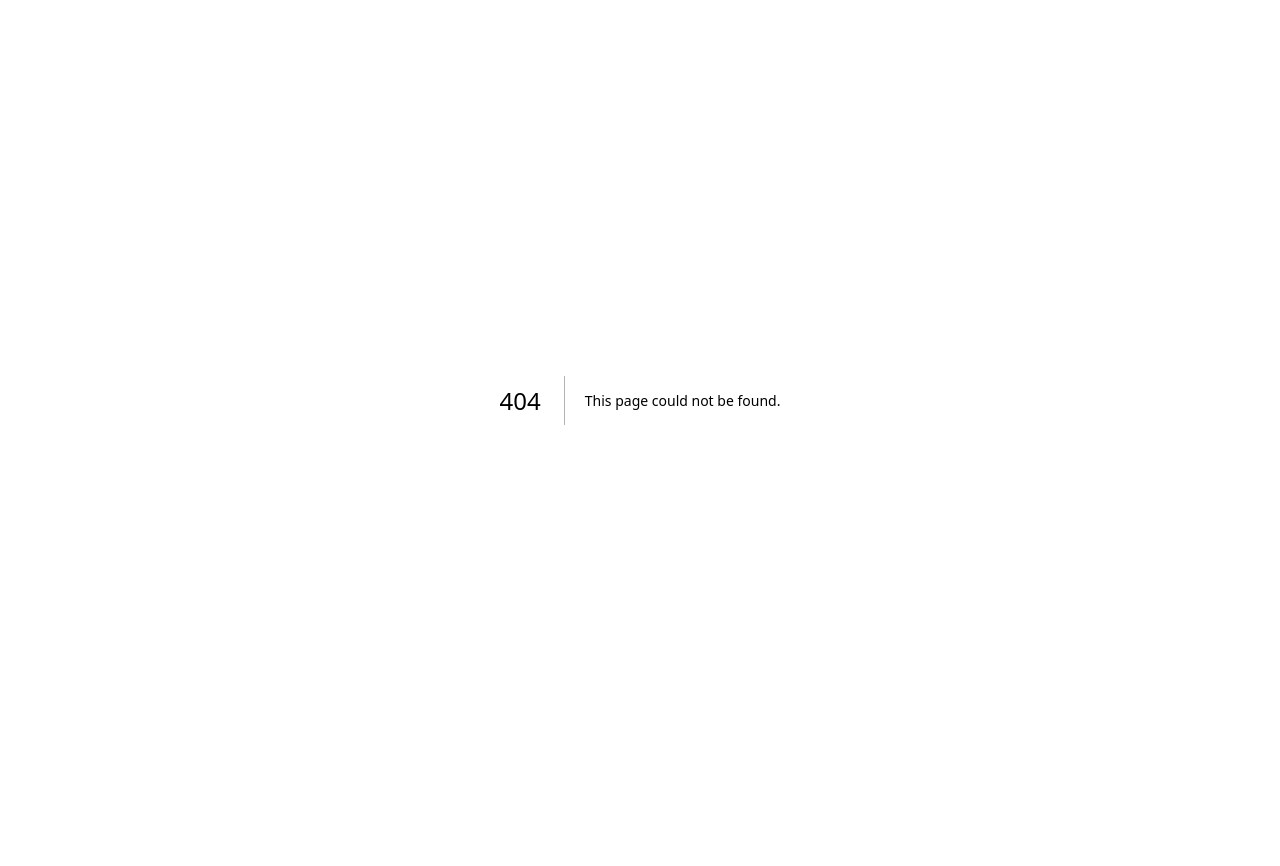
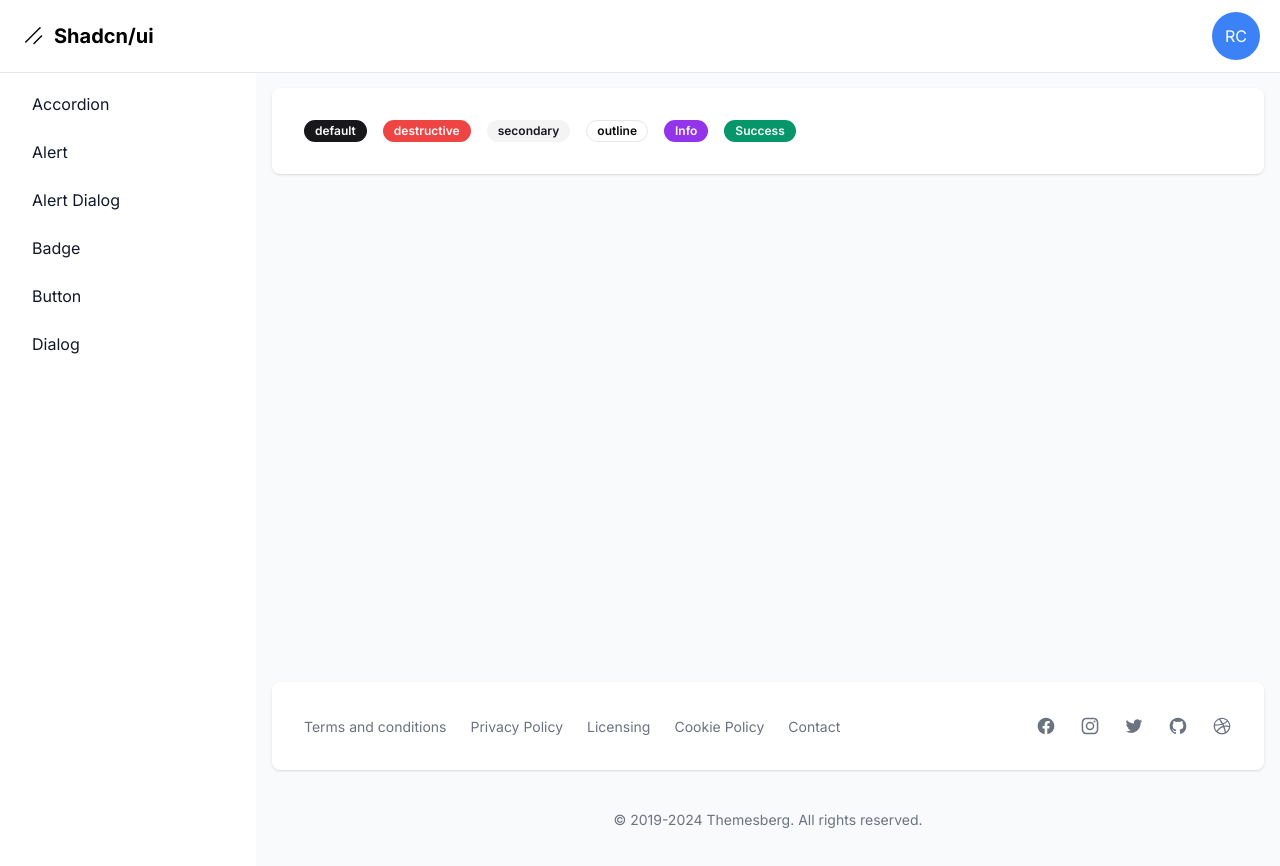
Before and after one commit to CMRicardo/shadcn-dashboard, a Next.js app: page /dashboard/badge in a window 1280 px wide. Before the commit this address had no page. Shown: the top 866 px of the page. Before the commit the page ends 800 px from the top, so only its background shows below. Built offline with nearby package versions, Linux system fonts and the light colour scheme.

Commit message:
Add badge component

```diff
--- /dev/null
+++ b/app/dashboard/badge/page.tsx
@@ -0,0 +1,18 @@
+import { Badge } from "@/components/ui/badge";
+
+export default function Page() {
+  return (
+    <div className="flex flex-wrap gap-4">
+      <Badge>default</Badge>
+      <Badge variant={"destructive"}>destructive</Badge>
+      <Badge variant={"secondary"}>secondary</Badge>
+      <Badge variant={"outline"}>outline</Badge>
+      <Badge capitalize variant={"info"}>
+        info
+      </Badge>
+      <Badge capitalize variant={"success"}>
+        success
+      </Badge>
+    </div>
+  );
+}
--- a/app/dashboard/layout.tsx
+++ b/app/dashboard/layout.tsx
@@ -9,7 +9,8 @@
   { name: "button", href: "button" },
   { name: "Alert Dialog", href: "alert-dialog" },
   { name: "dialog", href: "dialog" },
-];
+  { name: "badge", href: "badge" },
+].sort((a, b) => a.name.localeCompare(b.name));
 
 export default function DashboardLayout({
   children,
--- a/components/ui/alert.tsx
+++ b/components/ui/alert.tsx
@@ -12,7 +12,7 @@
         destructive:
           "border-destructive/50 text-destructive dark:border-destructive [&>svg]:text-destructive",
         success:
-          " border-emerald-500/50 text-emerald-500 dark: border-emerald-500 [&>svg]:text-emerald-500",
+          "border-emerald-500/50 text-emerald-500 dark: border-emerald-500 [&>svg]:text-emerald-500",
       },
     },
     defaultVariants: {
--- /dev/null
+++ b/components/ui/badge.tsx
@@ -0,0 +1,55 @@
+import * as React from "react";
+import { cva, type VariantProps } from "class-variance-authority";
+
+import { cn } from "@/lib/utils";
+
+const badgeVariants = cva(
+  "inline-flex items-center rounded-full border px-2.5 py-0.5 text-xs font-semibold transition-colors focus:outline-none focus:ring-2 focus:ring-ring focus:ring-offset-2",
+  {
+    variants: {
+      variant: {
+        default:
+          "border-transparent bg-primary text-primary-foreground hover:bg-primary/80",
+        secondary:
+          "border-transparent bg-secondary text-secondary-foreground hover:bg-secondary/80",
+        destructive:
+          "border-transparent bg-destructive text-destructive-foreground hover:bg-destructive/80",
+        outline: "text-foreground",
+        info: "border-transparent bg-purple-600 text-primary-foreground hover:bg-purple-500",
+        success:
+          "border-transparent bg-emerald-600 text-primary-foreground hover:bg-emerald-500",
+      },
+    },
+    defaultVariants: {
+      variant: "default",
+    },
+  }
+);
+
+export interface BadgeProps
+  extends React.HTMLAttributes<HTMLDivElement>,
+    VariantProps<typeof badgeVariants> {
+  capitalize?: boolean;
+}
+
+function Badge({
+  className,
+  variant,
+  capitalize = false,
+  ...props
+}: BadgeProps) {
+  return (
+    <div
+      className={cn(
+        badgeVariants({ variant }),
+        {
+          capitalize: capitalize,
+        },
+        className
+      )}
+      {...props}
+    />
+  );
+}
+
+export { Badge, badgeVariants };
```
